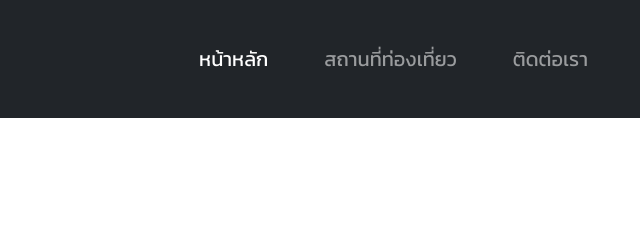
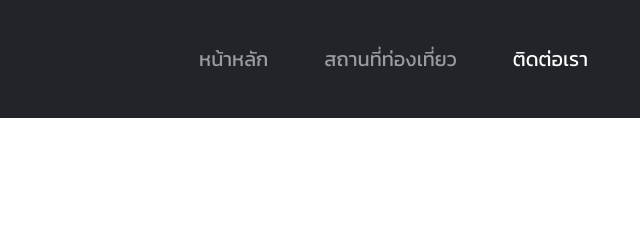
Before and after one commit to Wutticha1/website-travel_bootstrap, a plain HTML site: page contact.html in a window 1280 px wide. Shown: the top 240 px of the page, 640-1280 px from the left. Drawn offline with nearby package versions, Linux system fonts and the light colour scheme.

Commit message:
ปรับแต่งให้ menu ที่ถูกเลือกมีการ active

```diff
--- a/contact.html
+++ b/contact.html
@@ -37,13 +37,13 @@
             <div class="collapse navbar-collapse" id="navbarNav">
                 <ul class="navbar-nav ms-auto mb-2 mb-lg-0 me-3 d-flex justify-content-center align-items-center" >
                     <li class="nav-item">
-                        <a class="nav-link active fs-5 ps-5" href="index.html">หน้าหลัก</a>
+                        <a class="nav-link fs-5 ps-5" href="index.html">หน้าหลัก</a>
                     </li>
                     <li class="nav-item">
                         <a class="nav-link fs-5 ps-5" href="about.html">สถานที่ท่องเที่ยว</a>
                     </li>
                     <li class="nav-item">
-                        <a class="nav-link fs-5 ps-5" href="contact.html">ติดต่อเรา</a>
+                        <a class="nav-link fs-5 ps-5 active" href="contact.html">ติดต่อเรา</a>
                     </li>
                 </ul>
             </div>
```
